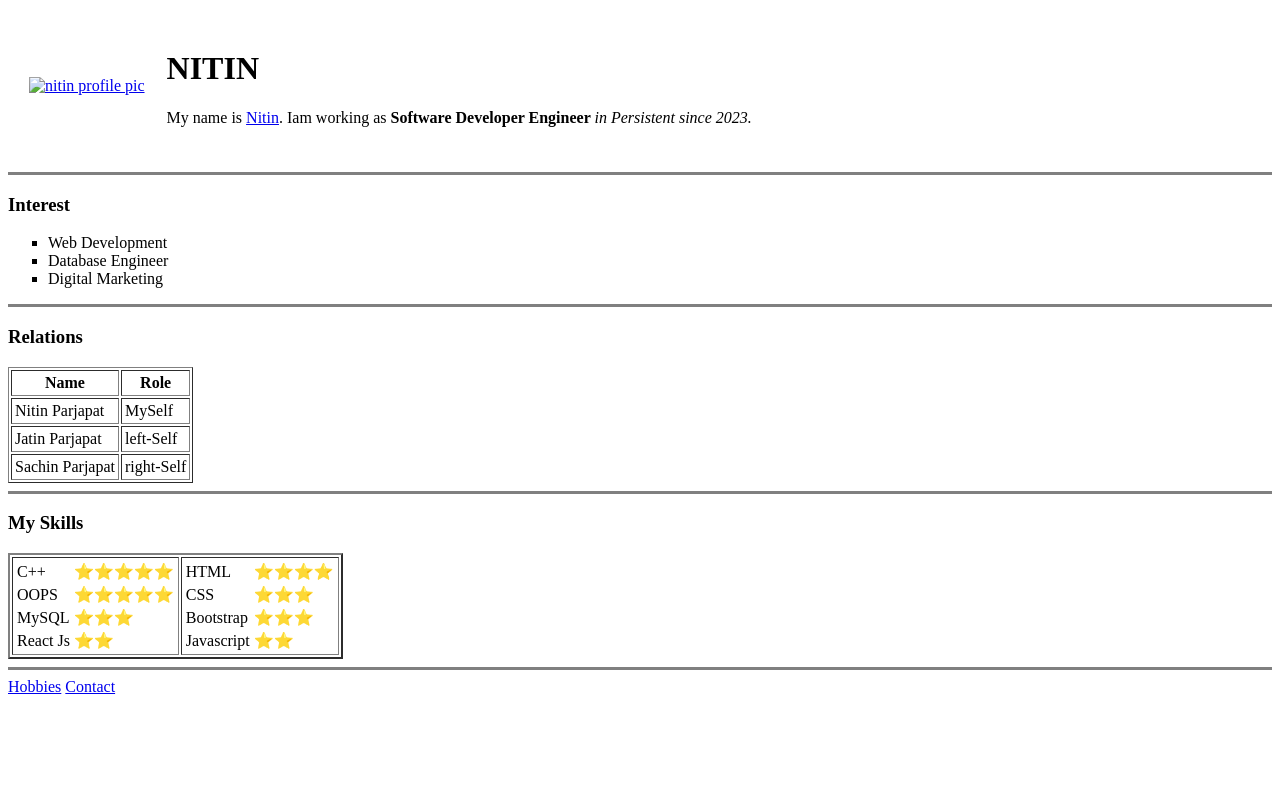
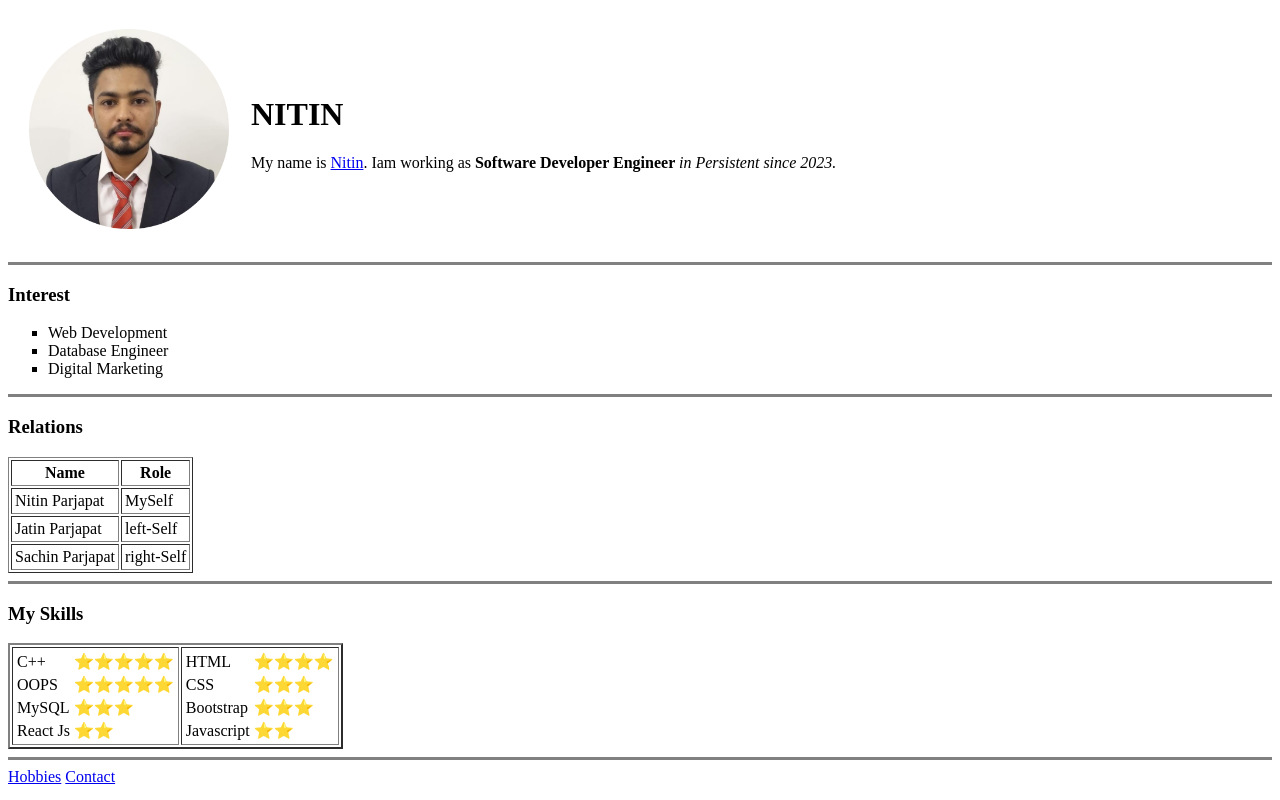
Before and after one commit to nitinparjapat/cv, a plain HTML site: page index.html in a window 1280 px wide. Drawn offline with Linux system fonts and the light colour scheme.

Commit message:
Update index.html

```diff
--- a/index.html
+++ b/index.html
@@ -9,7 +9,7 @@
 <body>
     <table cellspacing="20">
         <tr>
-            <td><a href="https://www.youtube.com"><img src="/images/nitin.png" alt="nitin profile pic" height="200px"></a></td>
+            <td><a href="https://www.youtube.com"><img src="/nitin.png" alt="nitin profile pic" height="200px"></a></td>
             <td>
                 <h1>NITIN</h1>
                 <p>My name is <a href="https://instagram.com" target="_blank">Nitin</a>. Iam working as <strong>Software Developer Engineer </strong> <em>in Persistent since 2023.</em></p>
```
